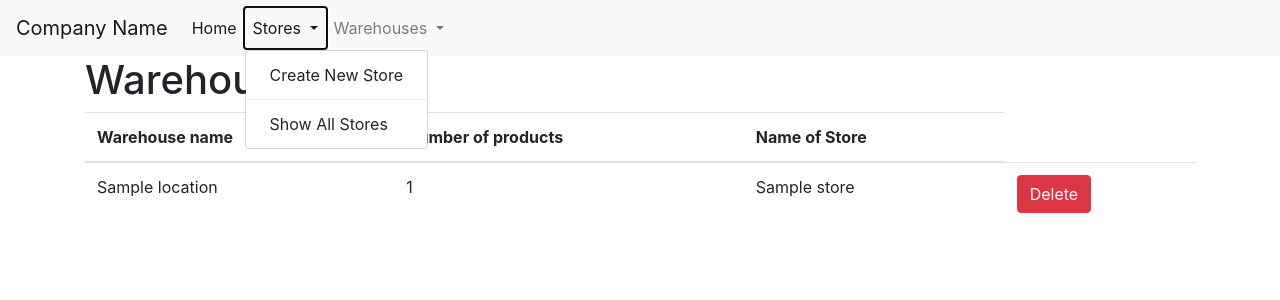
After one commit to dwihdyn/inv-mgmt-system, a Python web app: template templates/warehouses.html in a window 1280 px wide, after a click on "Stores". The commit adds this page. Shown: the top 300 px of the page. Run offline with Jinja, Linux system fonts and the light colour scheme; the template is opened without the code that fills it: most values are stand-ins (such as "Sample title", 1, 10 or a date in 2020); some libraries are stand-ins or nearby versions.

Commit message:
done warehouse, can delete store with dependencies, no of warehouses still hardcoded

```diff
--- a/templates/_layout.html
+++ b/templates/_layout.html
@@ -39,6 +39,7 @@
               >Home <span class="sr-only">(current)</span></a
             >
           </li>
+
           <li class="nav-item dropdown">
             <a
               class="nav-link dropdown-toggle"
@@ -51,6 +52,7 @@
             >
               Stores
             </a>
+
             <div class="dropdown-menu" aria-labelledby="navbarDropdown">
               <a class="dropdown-item" href="{{ url_for('store_new') }}"
                 >Create New Store</a
@@ -58,6 +60,29 @@
               <div class="dropdown-divider"></div>
               <a class="dropdown-item" href="{{ url_for('stores_list') }}"
                 >Show All Stores</a
+              >
+            </div>
+          </li>
+          <li class="nav-item dropdown">
+            <a
+              class="nav-link dropdown-toggle"
+              href="#"
+              id="navbarDropdown"
+              role="button"
+              data-toggle="dropdown"
+              aria-haspopup="true"
+              aria-expanded="false"
+            >
+              Warehouses
+            </a>
+
+            <div class="dropdown-menu" aria-labelledby="navbarDropdown">
+              <a class="dropdown-item" href="{{ url_for('warehouse_new') }}"
+                >Create New Warehouse</a
+              >
+              <div class="dropdown-divider"></div>
+              <a class="dropdown-item" href="{{ url_for('warehouses_list') }}"
+                >Show All Warehouse</a
               >
             </div>
           </li>
--- a/templates/index.html
+++ b/templates/index.html
@@ -2,5 +2,6 @@
 <p>Store created successfully !</p>
 {% endif %}
 <h1>Welcome to Inventory Management System !</h1>
+<h3>Dashboard using chart.js here Coming soon</h3>
 
 {% endblock %}
--- a/templates/stores.html
+++ b/templates/stores.html
@@ -12,6 +12,7 @@
   {% for store in stores %}
   <tr>
     <td><a href="{{url_for('store_show', id=store.id)}}">{{store.name}}</a></td>
+    <td>{{store.id}}</td>
     <td>
       <form action="{{url_for('store_delete', id=store.id)}}" method="POST">
         <button type="submit" class="btn btn-danger">Delete</button>
--- /dev/null
+++ b/templates/warehouses.html
@@ -0,0 +1,26 @@
+{% extends "_layout.html" %} {% block ExtContent %}
+<h1>Warehouses</h1>
+<table class="table">
+  <thead>
+    <tr>
+      <th scope="col">Warehouse name</th>
+      <th scope="col">Number of products</th>
+      <th scope="col">Name of Store</th>
+    </tr>
+  </thead>
+  <tbody>
+    {% for warehouse in warehouses %}
+    <tr>
+      <td>{{warehouse.location}}</td>
+      <td>{{warehouse.id}}</td>
+      <td>{{warehouse.store.name}}</td>
+      <td>
+        <form>
+          <button type="submit" class="btn btn-danger">Delete</button>
+        </form>
+      </td>
+    </tr>
+    {% endfor %}
+  </tbody>
+</table>
+{% endblock %}
```
Also changed, not shown: app.py (+49 -7 lines), templates/warehouse.html (added, +18 -0 lines).
